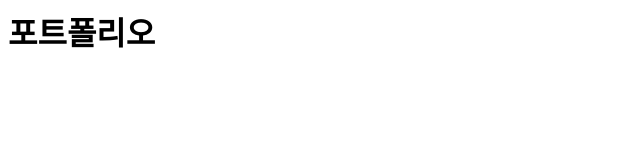
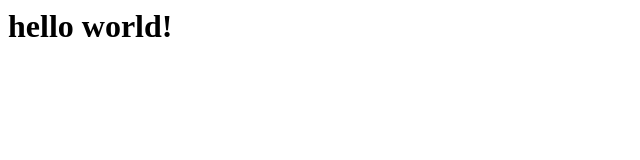
Before and after one commit to Hajeonghoon/chxcxpie, a plain HTML site: page index.html in a window 1280 px wide. Shown: the whole page, without its empty margins (0-640 px from the left). Drawn offline with Linux system fonts and the light colour scheme.

Commit message:
Update index.html

```diff
--- a/index.html
+++ b/index.html
@@ -1 +1 @@
-<h1>포트폴리오</h1>
+<h1>hello world!</h1>
```
